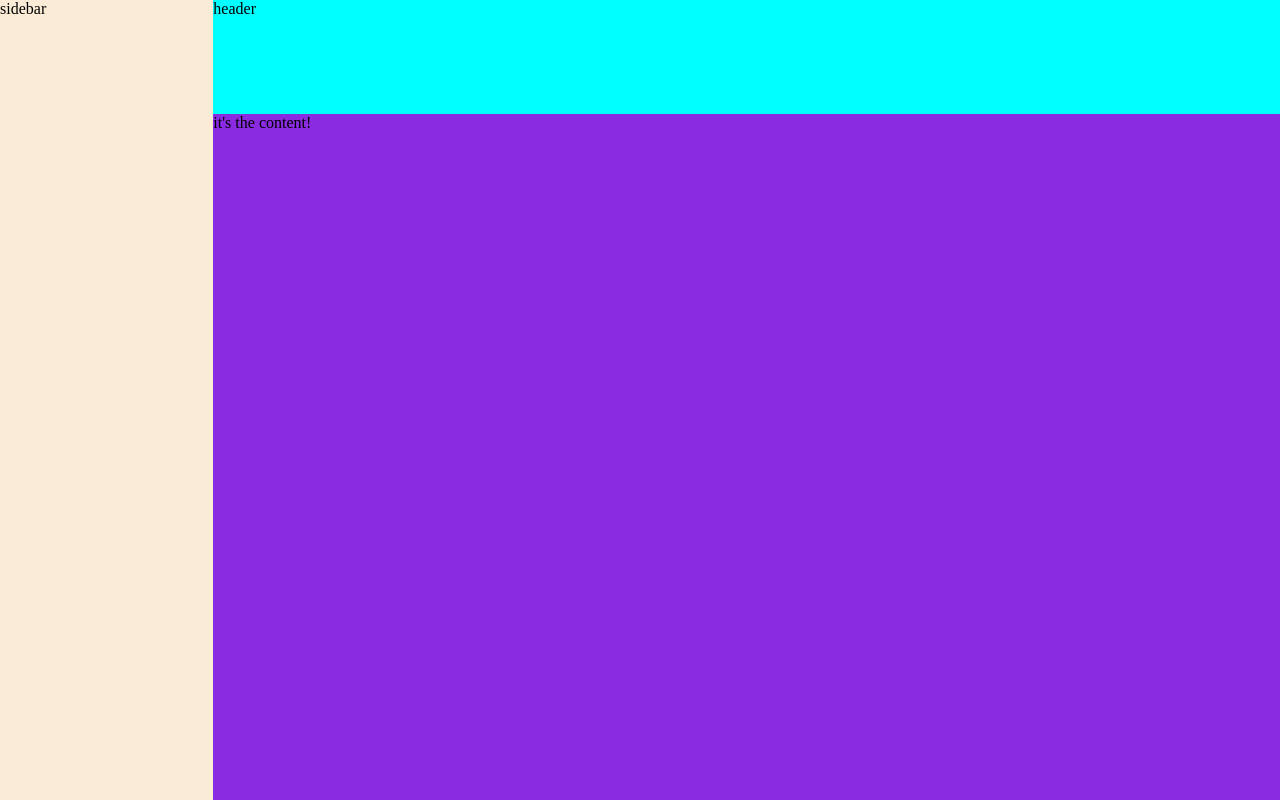
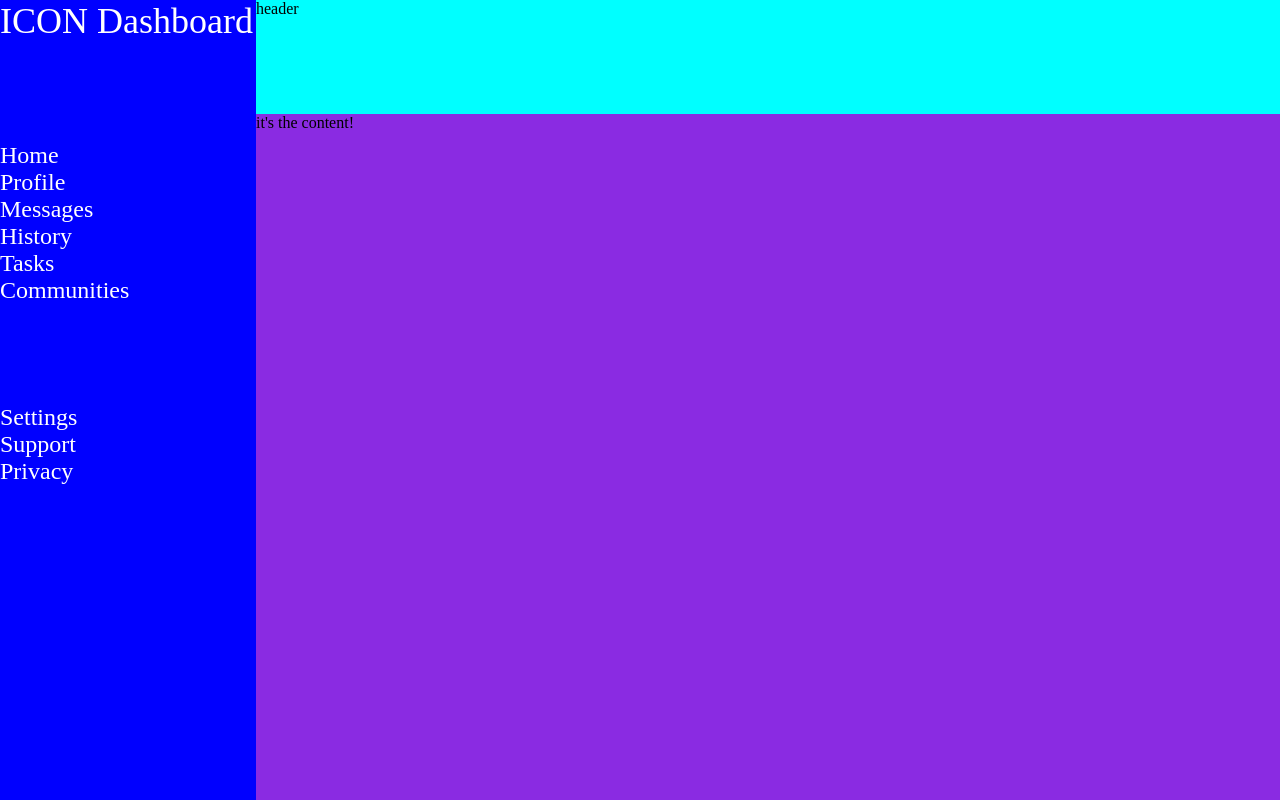
Before and after one commit to PaoloV99/odin-admin, a plain HTML site: page index.html in a window 1280 px wide. Drawn offline with Linux system fonts and the light colour scheme.

Commit message:
Add sidebar content

```diff
--- a/index.html
+++ b/index.html
@@ -8,7 +8,20 @@
 </head>
 <body>
     <div class="sidebar">
-        sidebar
+        <div class="dash-title">ICON Dashboard</div>
+        <ul class="navigation">
+            <li class="nav-item">Home</li>
+            <li class="nav-item">Profile</li>
+            <li class="nav-item">Messages</li>
+            <li class="nav-item">History</li>
+            <li class="nav-item">Tasks</li>
+            <li class="nav-item">Communities</li>
+        </ul>
+        <ul class="branding">
+            <li class="brand-item">Settings</li>
+            <li class="brand-item">Support</li>
+            <li class="brand-item">Privacy</li>
+        </ul>
     </div>
     <div class="header">
         header
--- a/styles.css
+++ b/styles.css
@@ -5,13 +5,12 @@ body {
     min-height: 100vh;
 
     display: grid;
-    grid-template-columns: 1fr 5fr;
+    grid-template-columns: 1fr 4fr;
     grid-template-rows: 1fr 6fr;
 }
 
 .sidebar {
-    background-color: antiquewhite;
-
+    background-color: blue;
     grid-row: 1 / -1;
 }
 
@@ -21,6 +20,28 @@ body {
 
 .main-content {
     background-color:blueviolet;
-
     grid-row: 2 / -1;
 }
+
+/* sidebar */
+
+.dash-title {
+    font-size: 36px;
+    font-weight: 500;
+    color: white;
+}
+
+.navigation, .branding {
+    margin: 0;
+    padding: 0;
+    list-style-type: none;
+    margin-top: 100px;
+
+    font-size: 24px;
+    font-weight: 500;
+    color:white;
+}
+/*
+.sidebar {
+    gap: 20px
+} */
```
